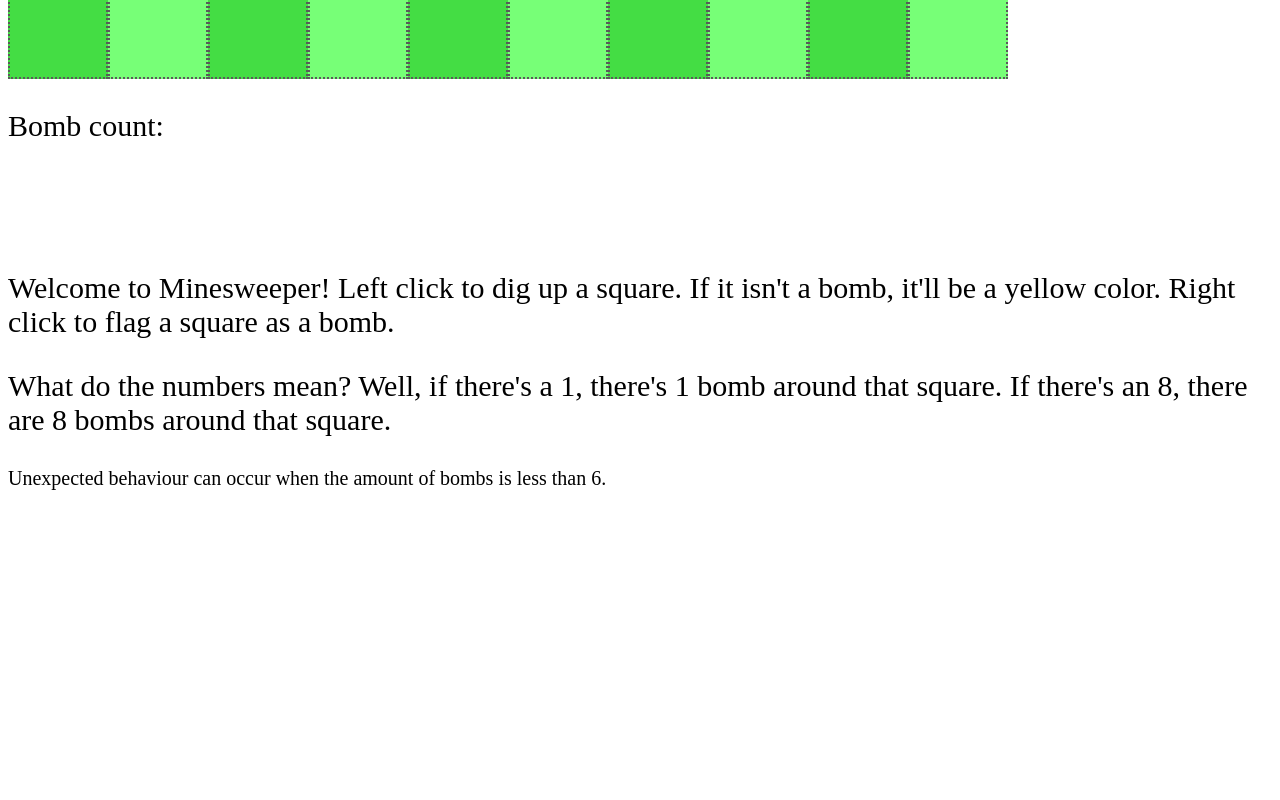
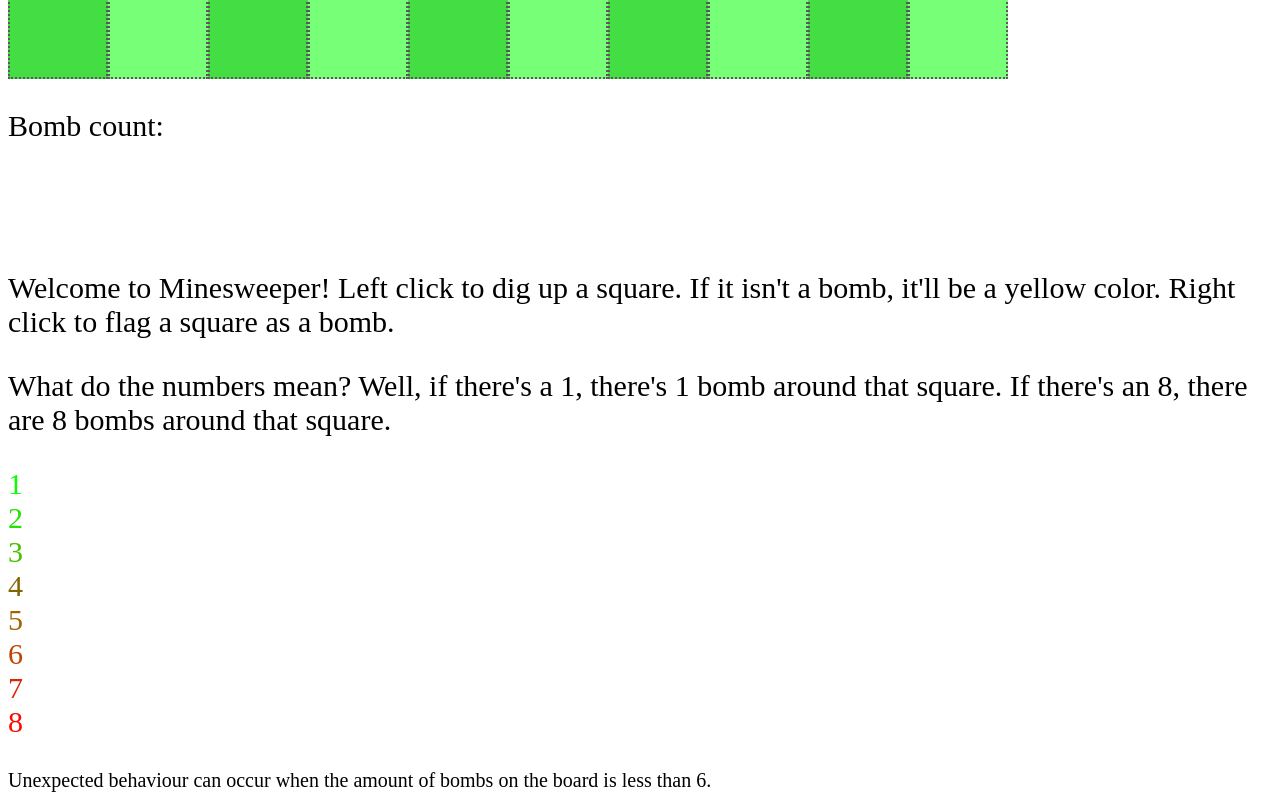
Before and after one commit to DanteM-max/minesweep, a plain HTML site: page index.html in a window 1280 px wide. Shown: the part 938-1738 px from the top of the page. Before the commit the page ends 1436 px from the top, so only its background shows below. Drawn offline with Linux system fonts and the light colour scheme.

Commit message:
Basically final!

```diff
--- a/index.html
+++ b/index.html
@@ -3,20 +3,21 @@
 <head>
     <meta charset="UTF-8">
     <meta name="viewport" content="width=device-width, initial-scale=1.0">
-    <title>Document</title>
+    <title>Dante's Minesweeper Clone - Custom Bombs!</title>
     <link rel="stylesheet" href="styles.css">
     <script src="script.js" defer></script>
 </head>
 <body>
-    <h1>THE ASTRONAUT</h1>
-    <label for="bombs">How many bombs do you want on the board? Can go up to 15. <br> Generally, 10 or more bombs brings it closer to an actual Minesweeper.</label>
-    <input id="bombs" type="number" max="15">
+    <h1>THE MINEFIELD</h1>
+    <label for="bombs">How many bombs do you want on the board? Can go up to 25. <br> Generally, 10 or more bombs brings it closer to an actual Minesweeper.</label>
+    <input id="bombs" type="number" max="25">
     <div id="board"></div>
     <p>Bomb count: <span id="amount"></span></p>
     <br>
     <br>
     <p>Welcome to Minesweeper! Left click to dig up a square. If it isn't a bomb, it'll be a yellow color. Right click to flag a square as a bomb. </p>
     <p>What do the numbers mean? Well, if there's a 1, there's 1 bomb around that square. If there's an 8, there are 8 bombs around that square. </p>
-    <footer style="font-size:20px;">Unexpected behaviour can occur when the amount of bombs is less than 6. </footer>
+    <p><span class="number1">1</span><br><span class="number2">2</span><br><span class="number3">3</span><br><span class="number4">4</span><br><span class="number5">5</span><br><span class="number6">6</span><br><span class="number7">7</span><br><span class="number8">8</span><br></p>
+    <footer style="font-size:20px;">Unexpected behaviour can occur when the amount of bombs on the board is less than 6. </footer>
 </body>
 </html>
--- a/script.js
+++ b/script.js
@@ -7,8 +7,8 @@ bombInput.addEventListener('input', function() {
     if (this.value === "") {
         return;
     }
-    if (parseInt(this.value) > 15) {
-        this.value = 15;
+    if (parseInt(this.value) > 25) {
+        this.value = 25;
     }
     if (parseInt(this.value) < 0) {
         this.value = 0;
@@ -138,6 +138,7 @@ function revealSquare(r,c) { // Ai *inspired*, but code might appear AI-generate
         targetSquare.innerText = "";
     } else if (value !== "bomb") {
         targetSquare.innerText = value;
+        targetSquare.classList.add("number" + value);
     } else {
         gameState = "lost";
 
--- a/styles.css
+++ b/styles.css
@@ -74,3 +74,34 @@ body {
 .win2 {
     background-color: #0000ff;
 }
+
+.number1 {
+    color:rgb(7,255,0);
+}
+
+.number2 {
+    color:rgb(38,224,0);
+}
+
+.number3 {
+    color: rgb(69,193,0);
+}
+
+.number4 {
+    color:rgb(131,100,0);
+}
+.number5 {
+    color:rgb(162,100,0);
+}
+
+.number6 {
+    color:rgb(193,69,0);
+}
+
+.number7 {
+    color:rgb(224,38,0);
+}
+
+.number8 {
+    color:rgb(255,7,0);
+}
```
